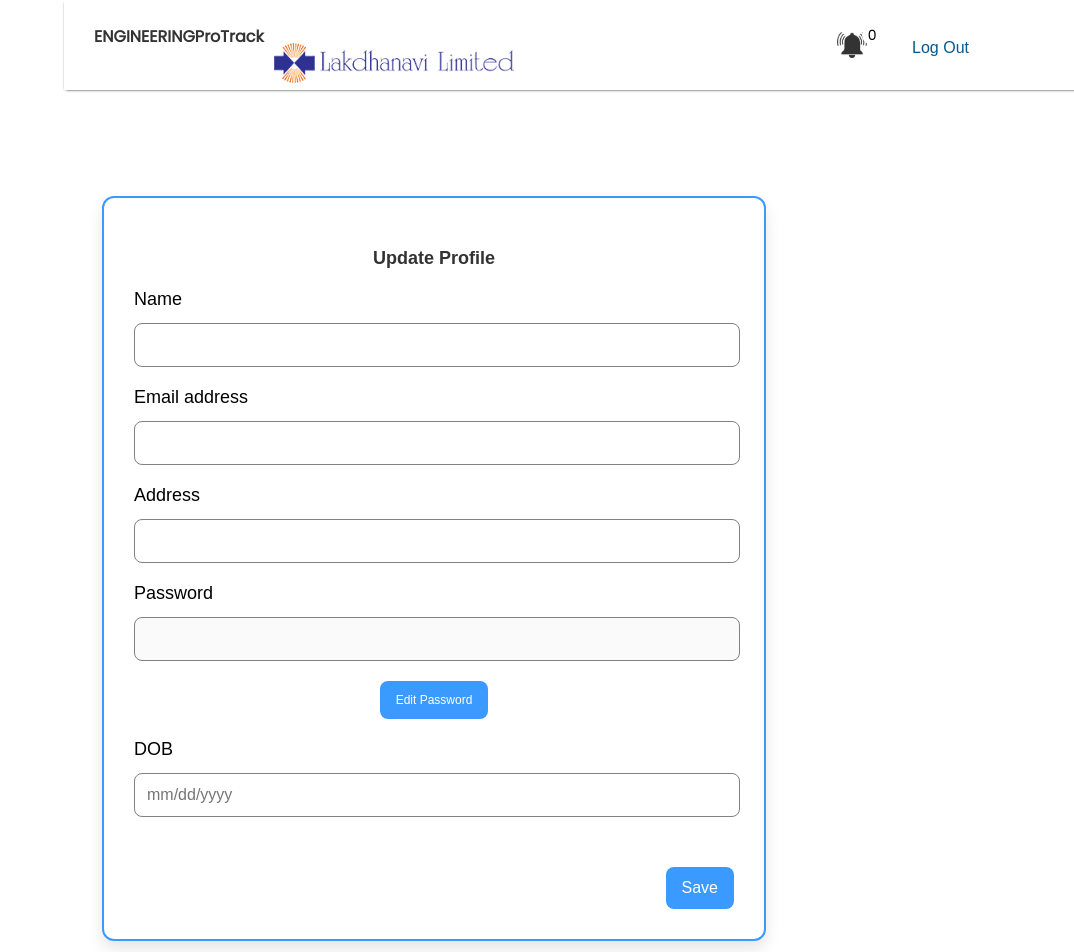
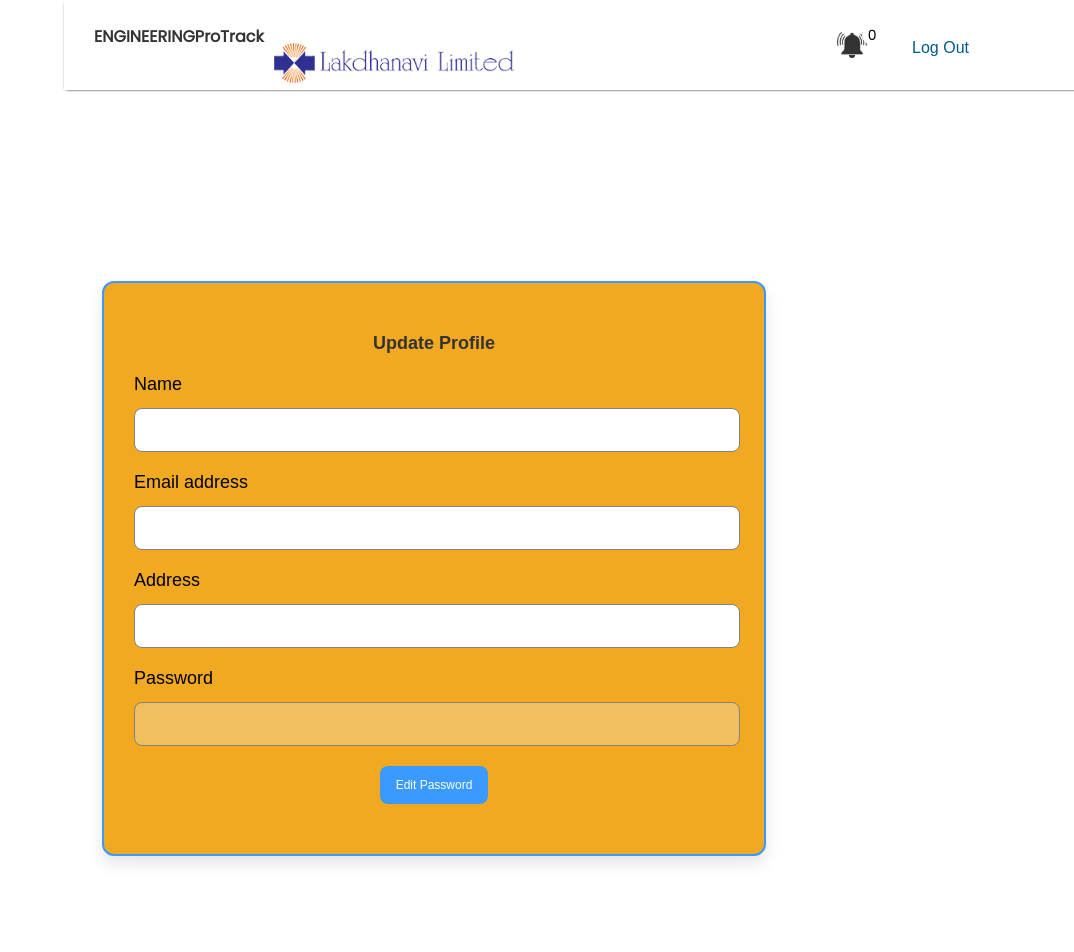
Before and after one commit to NethmaaJay26/Eng_Tracking_FrontEnd, a React (Create React App) app: page /Engprofile in a window 1280 px wide. Shown: the top 952 px of the page, without its empty margins (206-1280 px from the left). Built offline with nearby package versions, Linux system fonts and the light colour scheme.

Commit message:
Change Eng Profile

```diff
--- a/src/Engineers/CSS/Engprofile.css
+++ b/src/Engineers/CSS/Engprofile.css
@@ -8,6 +8,8 @@
     align-items: center;
     justify-content: center;
     min-height: 100vh;
+
+
 }
 
 .profile-update-form {
@@ -18,6 +20,7 @@
     border: 2px solid #3b9aff;
     width: 100%;
     max-width: 600px;
+    background-color: #F2A922;
 }
 
 .profile-update-container h1 {
--- a/src/Engineers/Engprofile.jsx
+++ b/src/Engineers/Engprofile.jsx
@@ -145,20 +145,6 @@ function Engprofile() {
                         )}
                     </div>
 
-                    <div className="form-group">
-                        <label htmlFor="dob">DOB</label>
-                        <input
-                            type="text"
-                            id="dob"
-                            placeholder="mm/dd/yyyy"
-                            value={userData.dob}
-                            onChange={handleChange}
-                        />
-                    </div>
-
-                    <div className="form-footer">
-                        <button type="submit" className="next-step-btn">Save</button>
-                    </div>
                 </form>
             </div>
         </div>
--- a/src/Pages/Trainings.jsx
+++ b/src/Pages/Trainings.jsx
@@ -1,8 +1,8 @@
 import React, { useState, useEffect } from 'react';
-import { useNavigate } from 'react-router-dom';
 import './CSS/Trainings.css';
 
 export default function Trainings() {
+  const [showPopup, setShowPopup] = useState(false);
   const [trainings, setTrainings] = useState([]);
   const [formData, setFormData] = useState({
     name: '',
@@ -86,7 +86,7 @@ export default function Trainings() {
       <div className='top-bar'>
         <input type="text" placeholder="Search for a Training by name or company" />
         <button>Export CSV</button>
-        <button onClick={handleAddTraining}>Add a Training</button>
+        <button onClick={togglePopup}>Add a Training</button>
       </div>
       <div className='section'>
         <table className='trainings-table'>
@@ -110,7 +110,7 @@ export default function Trainings() {
                   {Array.isArray(training.goals)
                     ? training.goals.map((goal, idx) => (
                         <div key={idx}>
-                          {goal.goal} - {goal.isCompleted ? 'Completed' : 'Not Completed'}
+                          {goal.goal}
                         </div>
                       ))
                     : ''}
```
